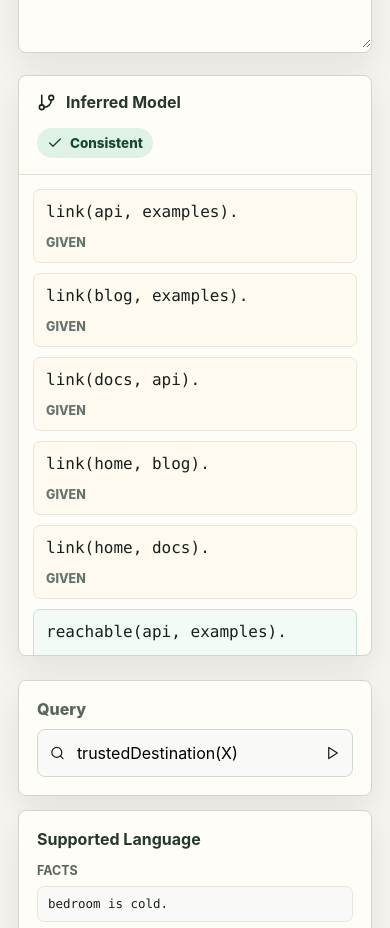
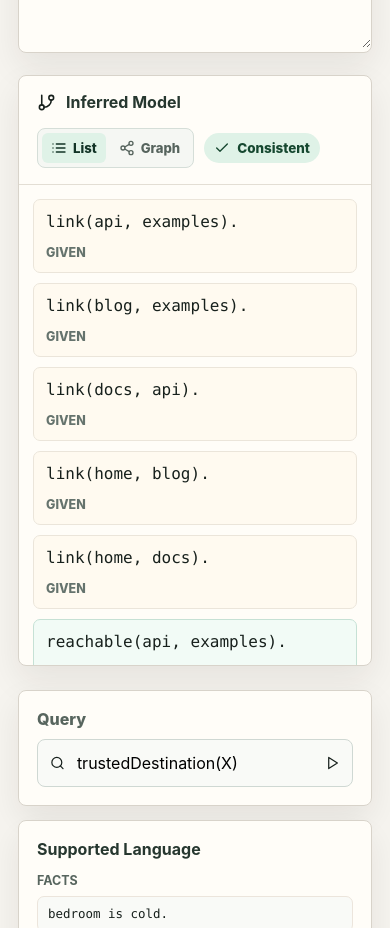
Before and after one commit to zehrer/webReasoner, a React (Vite) app: page / in a window 390 px wide. Shown: the part 1160-2088 px from the top of the page. Built offline with nearby package versions, Linux system fonts and the light colour scheme.

Commit message:
Add inferred model graph view

```diff
--- a/src/App.tsx
+++ b/src/App.tsx
@@ -5,18 +5,36 @@ import {
   Check,
   Database,
   GitBranch,
+  List,
   Home,
   Play,
+  Share2,
   Search,
   Sparkles,
 } from "lucide-react";
-import { formatFact, runQuery, runReasoner } from "./reasoner";
+import { Fact, formatFact, runQuery, runReasoner } from "./reasoner";
 
 type Example = {
   name: string;
   icon: "web" | "home";
   query: string;
   knowledgeBase: string;
+};
+
+type ResultsView = "list" | "graph";
+
+type GraphNode = {
+  id: string;
+  x: number;
+  y: number;
+};
+
+type GraphEdge = {
+  id: string;
+  from: string;
+  to: string;
+  label: string;
+  derived: boolean;
 };
 
 const examples: Example[] = [
@@ -66,7 +84,9 @@ const defaultExample = examples[0];
 function App() {
   const [knowledgeBase, setKnowledgeBase] = useState(defaultExample.knowledgeBase);
   const [query, setQuery] = useState(defaultExample.query);
+  const [resultsView, setResultsView] = useState<ResultsView>("list");
   const reasoning = useMemo(() => runReasoner(knowledgeBase), [knowledgeBase]);
+  const graphModel = useMemo(() => createGraphModel(reasoning.allFacts), [reasoning.allFacts]);
   const queryResult = useMemo(() => {
     try {
       return runQuery(query, reasoning.allFacts);
@@ -148,10 +168,32 @@ function App() {
               <GitBranch size={19} />
               <h2>Inferred Model</h2>
             </div>
-            <span className={reasoning.errors.length ? "status error" : "status ok"}>
-              {reasoning.errors.length ? <AlertCircle size={16} /> : <Check size={16} />}
-              {reasoning.errors.length ? "Needs attention" : "Consistent"}
-            </span>
+            <div className="results-controls">
+              {!reasoning.errors.length && (
+                <div className="view-tabs" role="tablist" aria-label="Inferred model view">
+                  <button
+                    type="button"
+                    className={resultsView === "list" ? "active" : ""}
+                    onClick={() => setResultsView("list")}
+                  >
+                    <List size={16} />
+                    List
+                  </button>
+                  <button
+                    type="button"
+                    className={resultsView === "graph" ? "active" : ""}
+                    onClick={() => setResultsView("graph")}
+                  >
+                    <Share2 size={16} />
+                    Graph
+                  </button>
+                </div>
+              )}
+              <span className={reasoning.errors.length ? "status error" : "status ok"}>
+                {reasoning.errors.length ? <AlertCircle size={16} /> : <Check size={16} />}
+                {reasoning.errors.length ? "Needs attention" : "Consistent"}
+              </span>
+            </div>
           </div>
 
           {reasoning.errors.length > 0 ? (
@@ -160,7 +202,7 @@ function App() {
                 <p key={error}>{error}</p>
               ))}
             </div>
-          ) : (
+          ) : resultsView === "list" ? (
             <div className="fact-list">
               {reasoning.allFacts.map((fact) => (
                 <article key={formatFact(fact)} className={fact.derivedBy ? "derived" : ""}>
@@ -169,6 +211,8 @@ function App() {
                 </article>
               ))}
             </div>
+          ) : (
+            <GraphView nodes={graphModel.nodes} edges={graphModel.edges} />
           )}
         </div>
       </section>
@@ -264,4 +308,100 @@ function App() {
   );
 }
 
+function GraphView({ nodes, edges }: { nodes: GraphNode[]; edges: GraphEdge[] }) {
+  if (!nodes.length) {
+    return <p className="empty-graph">No graphable relationships yet.</p>;
+  }
+
+  const nodeLookup = new Map(nodes.map((node) => [node.id, node]));
+
+  return (
+    <div className="graph-view">
+      <svg viewBox="0 0 720 480" role="img" aria-label="Relationship graph">
+        <defs>
+          <marker id="arrowhead" markerWidth="8" markerHeight="8" refX="7" refY="4" orient="auto">
+            <path d="M0,0 L8,4 L0,8 Z" />
+          </marker>
+        </defs>
+
+        {edges.map((edge) => {
+          const from = nodeLookup.get(edge.from);
+          const to = nodeLookup.get(edge.to);
+          if (!from || !to) {
+            return null;
+          }
+
+          const labelX = (from.x + to.x) / 2;
+          const labelY = (from.y + to.y) / 2;
+
+          return (
+            <g key={edge.id} className={edge.derived ? "graph-edge derived" : "graph-edge"}>
+              <line x1={from.x} y1={from.y} x2={to.x} y2={to.y} markerEnd="url(#arrowhead)" />
+              <text x={labelX} y={labelY}>
+                {edge.label}
+              </text>
+            </g>
+          );
+        })}
+
+        {nodes.map((node) => (
+          <g key={node.id} className="graph-node" transform={`translate(${node.x}, ${node.y})`}>
+            <circle r="32" />
+            <text>{node.id}</text>
+          </g>
+        ))}
+      </svg>
+      <div className="graph-legend">
+        <span>solid: given</span>
+        <span>dashed: inferred</span>
+      </div>
+    </div>
+  );
+}
+
+function createGraphModel(facts: Fact[]): { nodes: GraphNode[]; edges: GraphEdge[] } {
+  const nodeIds = new Set<string>();
+  const edges: GraphEdge[] = [];
+
+  for (const fact of facts) {
+    if (fact.args.length === 1) {
+      nodeIds.add(fact.args[0]);
+      nodeIds.add(fact.predicate);
+      edges.push({
+        id: formatFact(fact),
+        from: fact.args[0],
+        to: fact.predicate,
+        label: "is",
+        derived: Boolean(fact.derivedBy),
+      });
+    } else if (fact.args.length === 2) {
+      nodeIds.add(fact.args[0]);
+      nodeIds.add(fact.args[1]);
+      edges.push({
+        id: formatFact(fact),
+        from: fact.args[0],
+        to: fact.args[1],
+        label: fact.predicate,
+        derived: Boolean(fact.derivedBy),
+      });
+    }
+  }
+
+  const ids = Array.from(nodeIds).sort();
+  const centerX = 360;
+  const centerY = 240;
+  const radiusX = 270;
+  const radiusY = 165;
+  const nodes = ids.map<GraphNode>((id, index) => {
+    const angle = (index / Math.max(ids.length, 1)) * Math.PI * 2 - Math.PI / 2;
+    return {
+      id,
+      x: centerX + Math.cos(angle) * radiusX,
+      y: centerY + Math.sin(angle) * radiusY,
+    };
+  });
+
+  return { nodes, edges };
+}
+
 export default App;
--- a/src/styles.css
+++ b/src/styles.css
@@ -205,6 +205,43 @@ textarea {
   background: #ffe3dc;
 }
 
+.results-controls {
+  display: flex;
+  flex-wrap: wrap;
+  gap: 10px;
+  align-items: center;
+  justify-content: flex-end;
+}
+
+.view-tabs {
+  display: flex;
+  gap: 4px;
+  padding: 4px;
+  border: 1px solid #d5ded8;
+  border-radius: 8px;
+  background: #f5f7f3;
+}
+
+.view-tabs button {
+  display: inline-flex;
+  gap: 6px;
+  align-items: center;
+  min-height: 30px;
+  padding: 0 9px;
+  border: 0;
+  border-radius: 6px;
+  color: #56645d;
+  background: transparent;
+  cursor: pointer;
+  font-size: 0.82rem;
+  font-weight: 800;
+}
+
+.view-tabs button.active {
+  color: #123326;
+  background: #dff2e7;
+}
+
 .fact-list,
 .error-list {
   display: grid;
@@ -249,6 +286,80 @@ code {
   border-left: 4px solid #b4472e;
   color: #762817;
   background: #fff1ed;
+}
+
+.graph-view {
+  display: grid;
+  gap: 12px;
+  padding: 14px;
+}
+
+.graph-view svg {
+  width: 100%;
+  min-height: 480px;
+  border: 1px solid #ebe5da;
+  border-radius: 8px;
+  background:
+    linear-gradient(rgba(29, 37, 33, 0.05) 1px, transparent 1px),
+    linear-gradient(90deg, rgba(29, 37, 33, 0.05) 1px, transparent 1px),
+    #fbfaf5;
+  background-size: 28px 28px;
+}
+
+.graph-edge line {
+  stroke: #7f9187;
+  stroke-width: 2;
+}
+
+.graph-edge.derived line {
+  stroke: #2f8060;
+  stroke-dasharray: 8 6;
+}
+
+.graph-edge path {
+  fill: #7f9187;
+}
+
+.graph-edge.derived path {
+  fill: #2f8060;
+}
+
+.graph-edge text {
+  paint-order: stroke;
+  stroke: #fbfaf5;
+  stroke-width: 5px;
+  fill: #315444;
+  font-size: 13px;
+  font-weight: 800;
+  text-anchor: middle;
+}
+
+.graph-node circle {
+  fill: #fffdf8;
+  stroke: #315444;
+  stroke-width: 2;
+}
+
+.graph-node text {
+  fill: #17201c;
+  font-size: 12px;
+  font-weight: 800;
+  text-anchor: middle;
+  dominant-baseline: middle;
+}
+
+.graph-legend {
+  display: flex;
+  flex-wrap: wrap;
+  gap: 8px;
+  color: #65736d;
+  font-size: 0.8rem;
+  font-weight: 800;
+}
+
+.empty-graph {
+  padding: 18px;
+  color: #65736d;
 }
 
 .query-band {
@@ -406,6 +517,10 @@ th {
     flex-direction: column;
   }
 
+  .results-controls {
+    justify-content: flex-start;
+  }
+
   .example-actions {
     justify-content: flex-start;
   }
```
